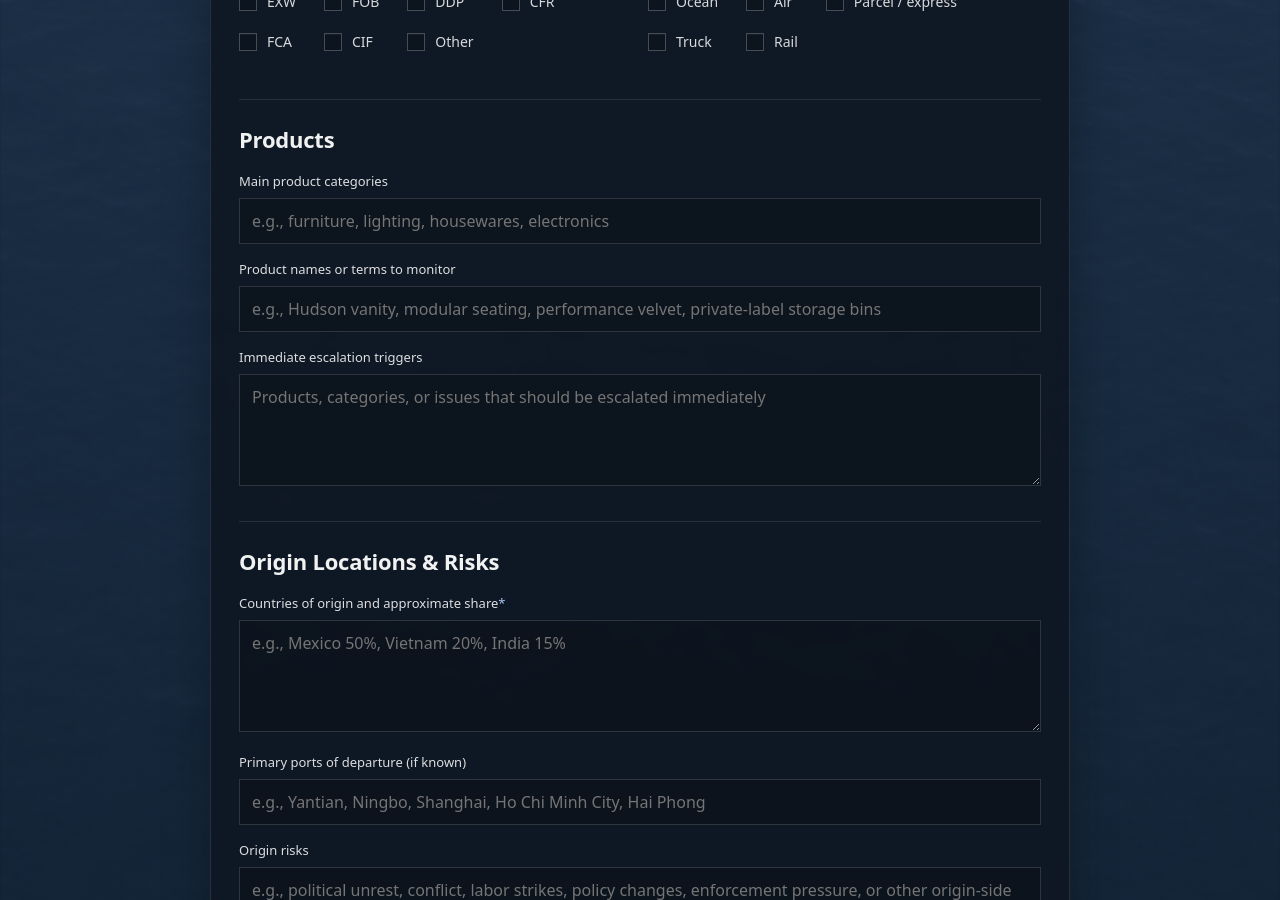
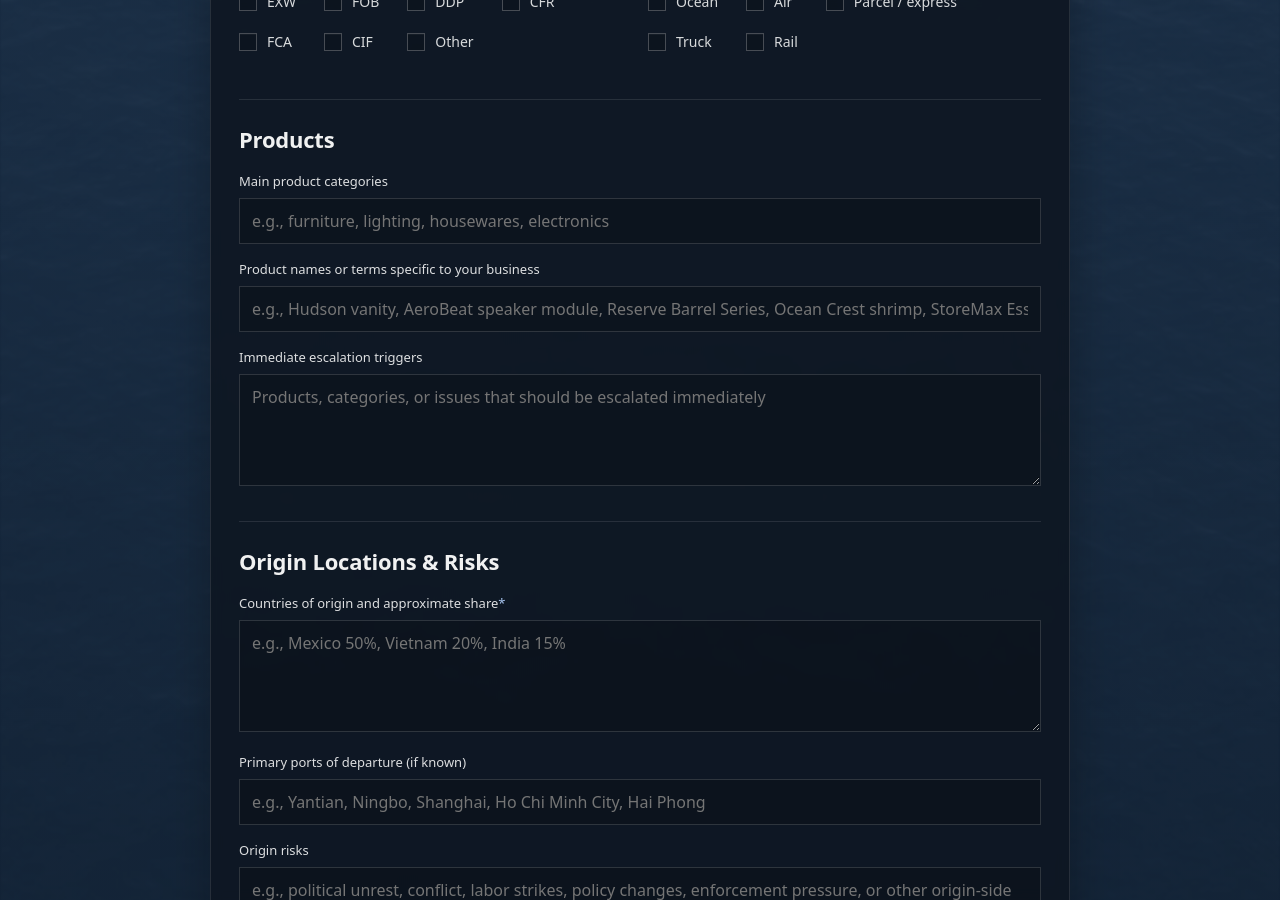
Before and after one commit to importrisk/import-risk-intelligence-site, a Jekyll site: the page built from client-profile.html, in a window 1280 px wide and 900 px high, scrolled down 1368 px. Built offline with Jekyll 4.4.1, drawn with Linux system fonts in a browser that asks for light colours.

Commit message:
Update client-profile.html

```diff
--- a/client-profile.html
+++ b/client-profile.html
@@ -233,13 +233,13 @@ description: Private client profile form for configuring Import Risk Intelligenc
             </div>
 
             <div class="cp-row">
-              <label class="cp-label" for="cp-product-terms">Product names or terms to monitor</label>
+              <label class="cp-label" for="cp-product-terms">Product names or terms specific to your business</label>
               <input
                 class="cp-input"
                 type="text"
                 id="cp-product-terms"
                 name="product_terms_to_monitor"
-                placeholder="e.g., Hudson vanity, modular seating, performance velvet, private-label storage bins"
+                placeholder="e.g., Hudson vanity, AeroBeat speaker module, Reserve Barrel Series, Ocean Crest shrimp, StoreMax Essentials"
               >
             </div>
 
```
